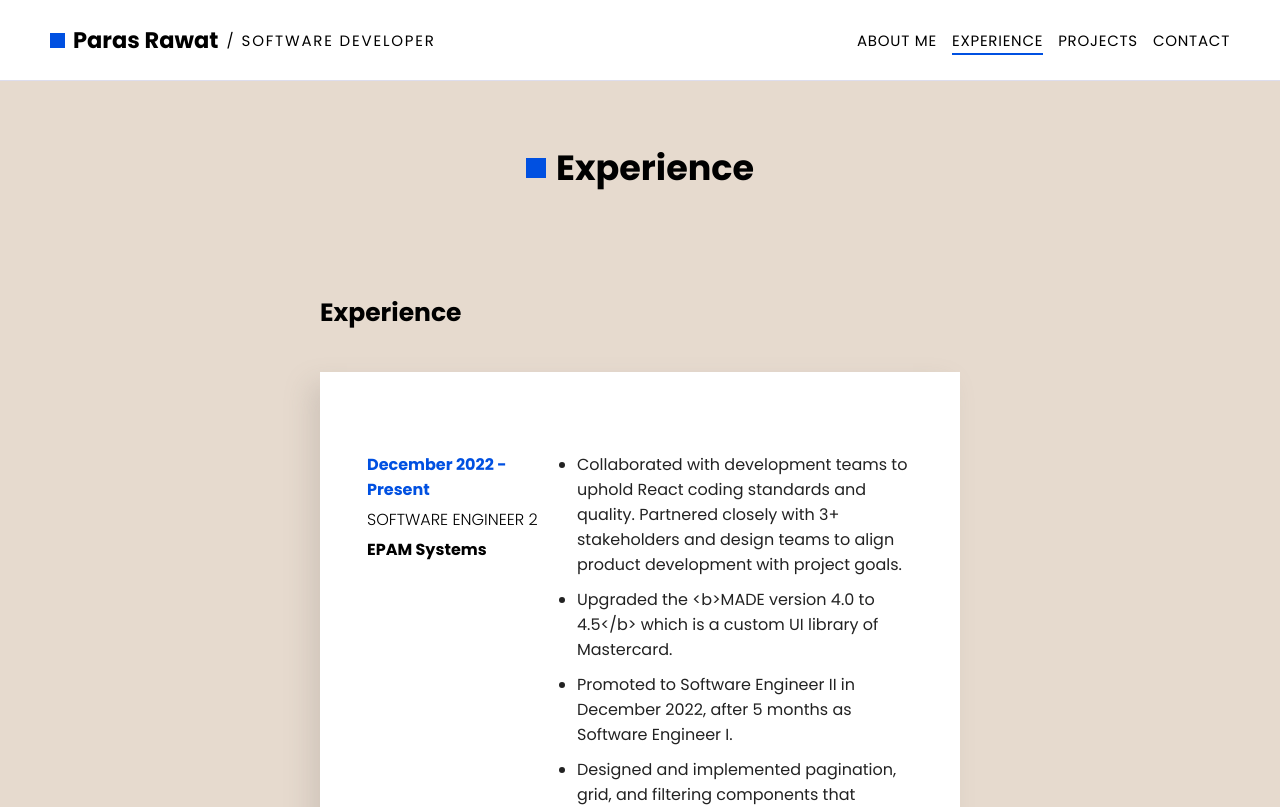
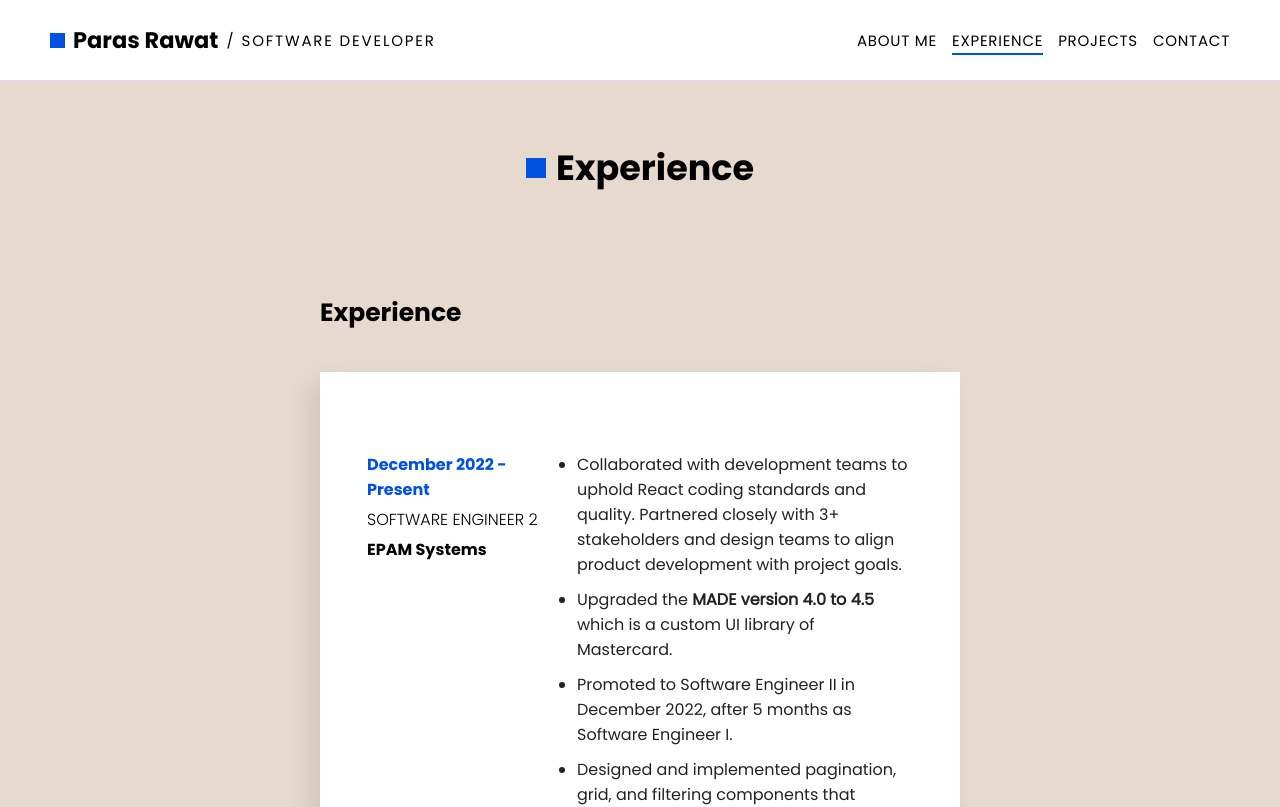
Before and after one commit to Paras0-7/Portfolio, a React (Create React App) app: page /experience in a window 1280 px wide. Shown: the top 807 px of the page. Built offline with nearby package versions, Linux system fonts and the light colour scheme.

Commit message:
Update Card.js

```diff
--- a/src/components/Experience/Card.js
+++ b/src/components/Experience/Card.js
@@ -11,7 +11,7 @@ export const Card = function ({ experience }) {
       <div className="description">
         <ul>
           {experience.experience.map((exp, i) => (
-            <li key={i}>{exp}</li>
+            <li key={i} dangerouslySetInnerHTML = {{ __html: exp}}/>
           ))}
         </ul>
       </div>
```
